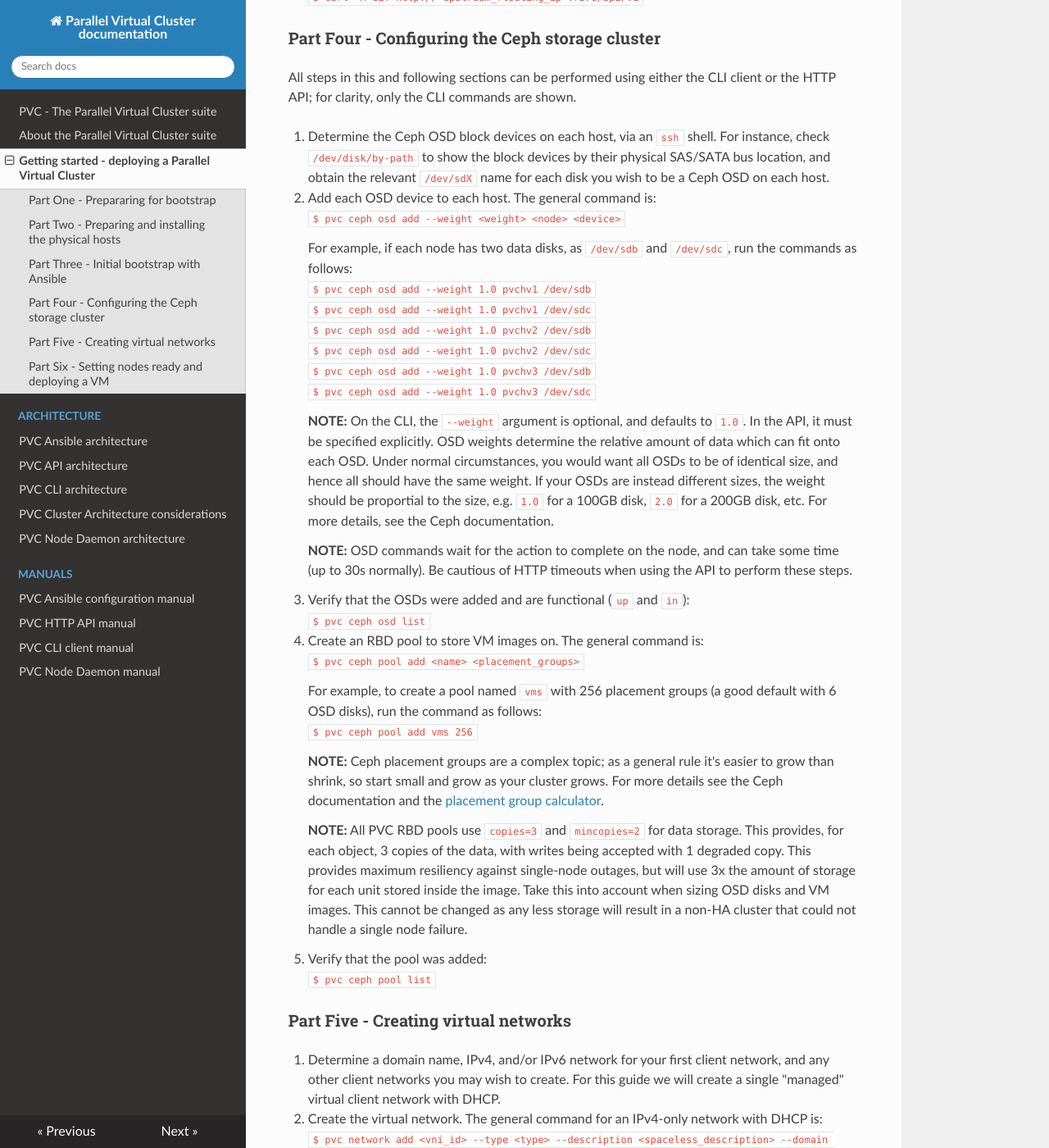
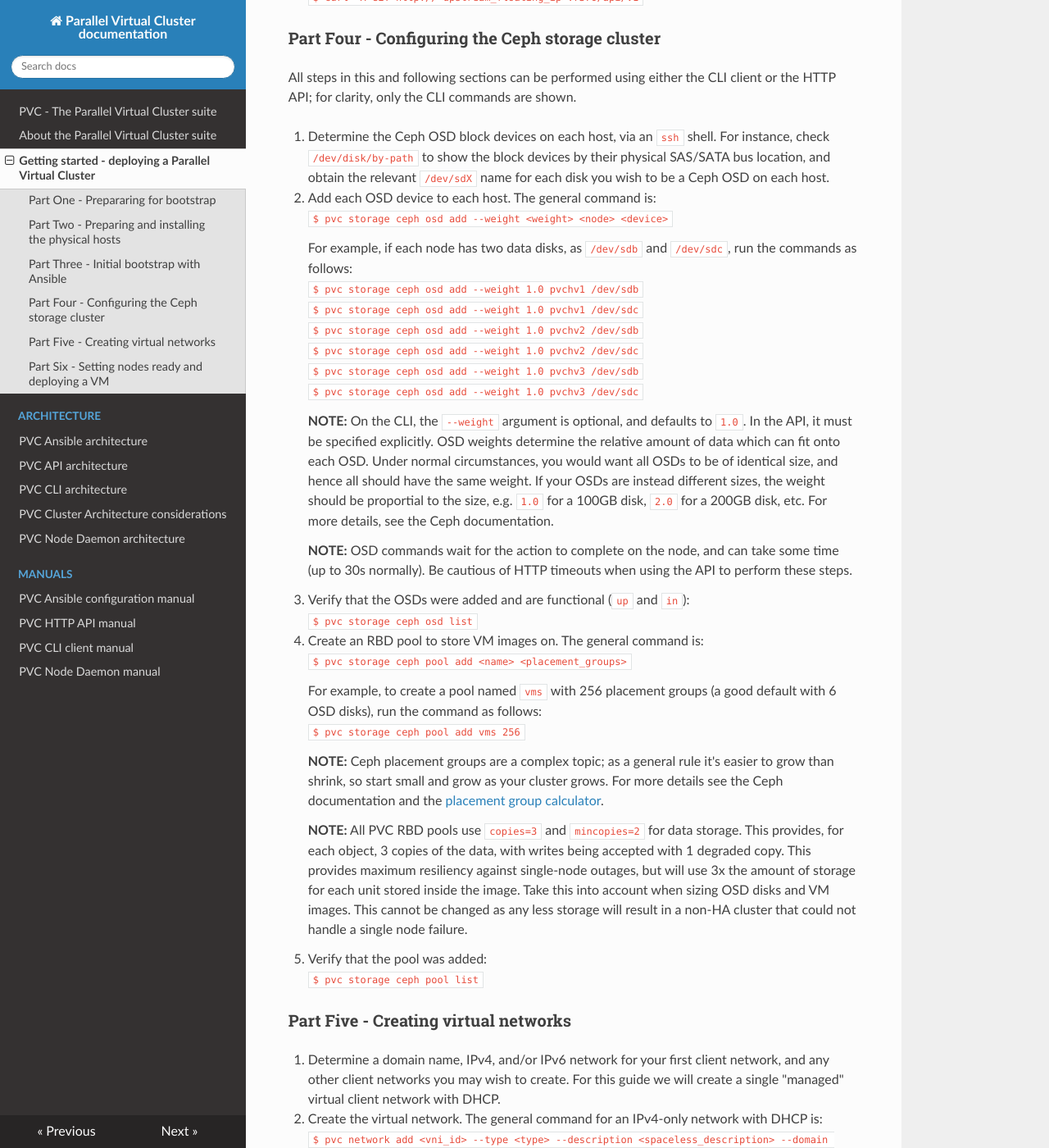
Before and after one commit to parallelvirtualcluster/pvc, an MkDocs documentation site: the page built from docs/installing.md, in a window 1280 px wide and 1400 px high, scrolled down 2544 px. Shown: the whole window at 82% size. Built offline with MkDocs 1.6.1, drawn with Linux system fonts in a browser that asks for light colours; nearby versions of some CDN libraries; some of the changed text lies outside the part shown.

Commit message:
Use updated storage ceph commands

```diff
--- a/docs/installing.md
+++ b/docs/installing.md
@@ -68,35 +68,35 @@
 0. Determine the Ceph OSD block devices on each host, via an `ssh` shell. For instance, check `/dev/disk/by-path` to show the block devices by their physical SAS/SATA bus location, and obtain the relevant `/dev/sdX` name for each disk you wish to be a Ceph OSD on each host.
 
 0. Add each OSD device to each host. The general command is:
-    `$ pvc ceph osd add --weight <weight> <node> <device>`
+    `$ pvc storage ceph osd add --weight <weight> <node> <device>`
 
     For example, if each node has two data disks, as `/dev/sdb` and `/dev/sdc`, run the commands as follows:
-    `$ pvc ceph osd add --weight 1.0 pvchv1 /dev/sdb`
-    `$ pvc ceph osd add --weight 1.0 pvchv1 /dev/sdc`
-    `$ pvc ceph osd add --weight 1.0 pvchv2 /dev/sdb`
-    `$ pvc ceph osd add --weight 1.0 pvchv2 /dev/sdc`
-    `$ pvc ceph osd add --weight 1.0 pvchv3 /dev/sdb`
-    `$ pvc ceph osd add --weight 1.0 pvchv3 /dev/sdc`
+    `$ pvc storage ceph osd add --weight 1.0 pvchv1 /dev/sdb`
+    `$ pvc storage ceph osd add --weight 1.0 pvchv1 /dev/sdc`
+    `$ pvc storage ceph osd add --weight 1.0 pvchv2 /dev/sdb`
+    `$ pvc storage ceph osd add --weight 1.0 pvchv2 /dev/sdc`
+    `$ pvc storage ceph osd add --weight 1.0 pvchv3 /dev/sdb`
+    `$ pvc storage ceph osd add --weight 1.0 pvchv3 /dev/sdc`
 
     **NOTE:** On the CLI, the `--weight` argument is optional, and defaults to `1.0`. In the API, it must be specified explicitly. OSD weights determine the relative amount of data which can fit onto each OSD. Under normal circumstances, you would want all OSDs to be of identical size, and hence all should have the same weight. If your OSDs are instead different sizes, the weight should be proportial to the size, e.g. `1.0` for a 100GB disk, `2.0` for a 200GB disk, etc. For more details, see the Ceph documentation.
 
     **NOTE:** OSD commands wait for the action to complete on the node, and can take some time (up to 30s normally). Be cautious of HTTP timeouts when using the API to perform these steps.
 
 0. Verify that the OSDs were added and are functional (`up` and `in`):
-    `$ pvc ceph osd list`
+    `$ pvc storage ceph osd list`
 
 0. Create an RBD pool to store VM images on. The general command is:
-    `$ pvc ceph pool add <name> <placement_groups>`
+    `$ pvc storage ceph pool add <name> <placement_groups>`
 
     For example, to create a pool named `vms` with 256 placement groups (a good default with 6 OSD disks), run the command as follows:
-    `$ pvc ceph pool add vms 256`
+    `$ pvc storage ceph pool add vms 256`
 
     **NOTE:** Ceph placement groups are a complex topic; as a general rule it's easier to grow than shrink, so start small and grow as your cluster grows. For more details see the Ceph documentation and the [placement group calculator](https://ceph.com/pgcalc/).
 
     **NOTE:** All PVC RBD pools use `copies=3` and `mincopies=2` for data storage. This provides, for each object, 3 copies of the data, with writes being accepted with 1 degraded copy. This provides maximum resiliency against single-node outages, but will use 3x the amount of storage for each unit stored inside the image. Take this into account when sizing OSD disks and VM images. This cannot be changed as any less storage will result in a non-HA cluster that could not handle a single node failure.
 
 0. Verify that the pool was added:
-    `$ pvc ceph pool list`
+    `$ pvc storage ceph pool list`
 
 ### Part Five - Creating virtual networks
 
@@ -132,13 +132,13 @@
     `$ pvc node ready <node>`
 
 0. Create an RBD image for the VM. The general command is:
-    `$ pvc ceph volume add <pool> <name> <size>`
+    `$ pvc storage ceph volume add <pool> <name> <size>`
 
     For example, to create a 20GB disk for a VM called `test1` in the previously-configured pool `vms`, run the command as follows:
-    `$ pvc ceph volume add vms test1_disk0 20G`
+    `$ pvc storage ceph volume add vms test1_disk0 20G`
 
 0. Verify the RBD image was created:
-    `$ pvc ceph volume list`
+    `$ pvc storage ceph volume list`
 
 0. On one of the PVC nodes, for example `pvchv1`, map the RBD volume to the local system:
     `$ ceph rbd map vms/test1_disk0`
```
